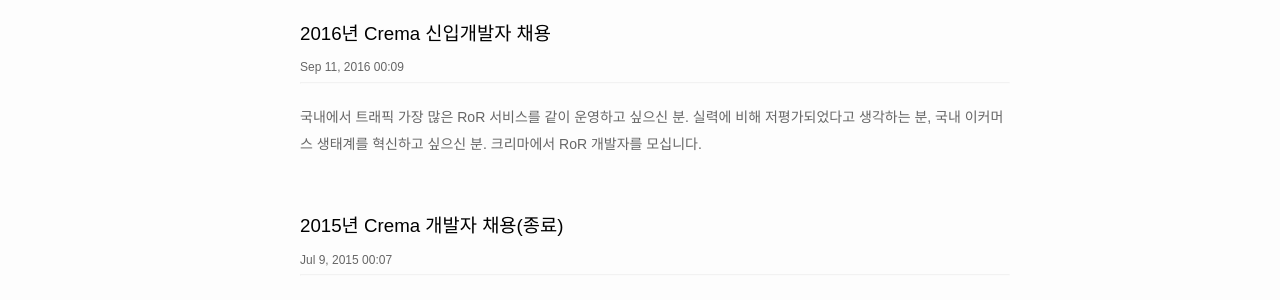
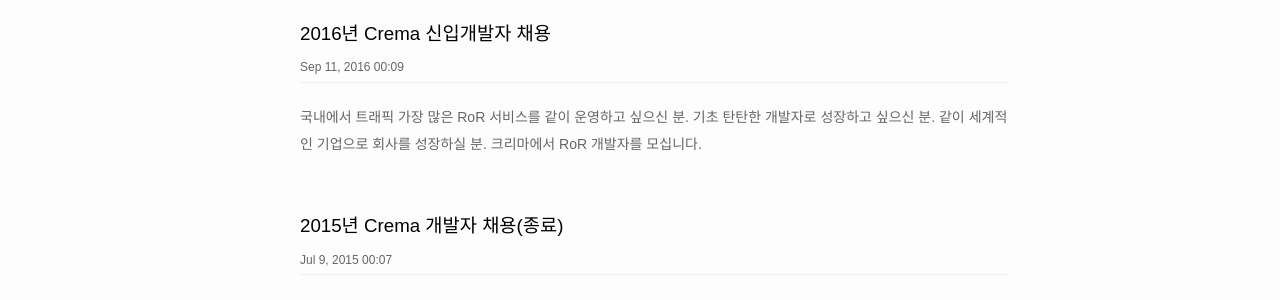
Before and after one commit to crema/crema.github.io, a Jekyll site: the page built from index.html, in a window 1280 px wide. Shown: the part 222-522 px from the top of the page. Built offline with Jekyll 4.4.1, drawn with Linux system fonts in a browser that asks for light colours.

Commit message:
Update 2016-09-11-dev_recruit.md

```diff
--- a/_posts/2016-09-11-dev_recruit.md
+++ b/_posts/2016-09-11-dev_recruit.md
@@ -3,7 +3,7 @@ layout: post
 title: 2016년 Crema 신입개발자 채용
 author: Crema
 author-email: career@cre.ma
-excerpt: 국내에서 트래픽 가장 많은 RoR 서비스를 같이 운영하고 싶으신 분. 실력에 비해 저평가되었다고 생각하는 분, 국내 이커머스 생태계를 혁신하고 싶으신 분. 크리마에서 RoR 개발자를 모십니다.
+excerpt: 국내에서 트래픽 가장 많은 RoR 서비스를 같이 운영하고 싶으신 분. 기초 탄탄한 개발자로 성장하고 싶으신 분. 같이 세계적인 기업으로 회사를 성장하실 분. 크리마에서 RoR 개발자를 모십니다.
 publish: true
 
 ---
```
